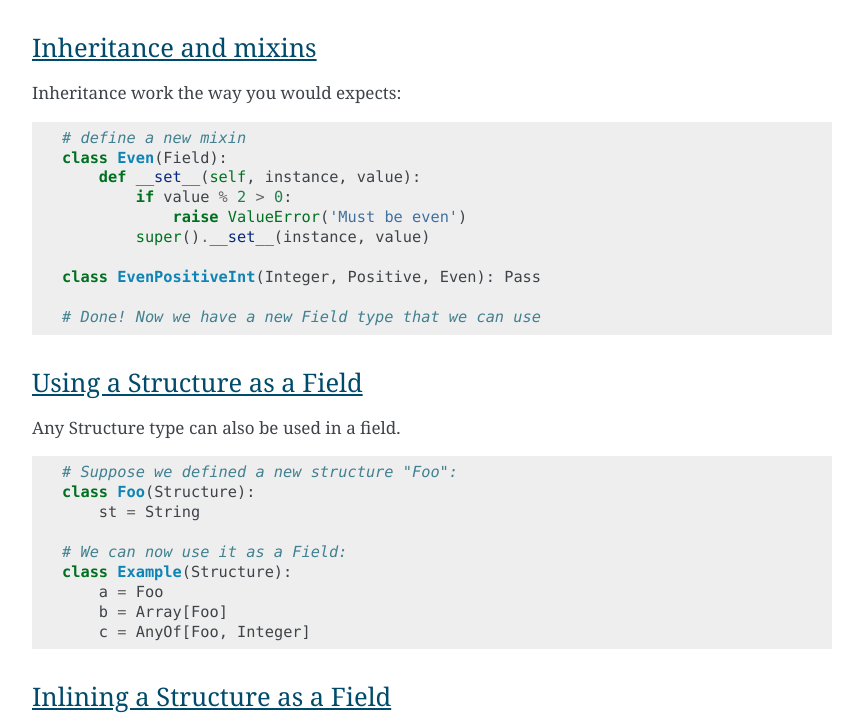
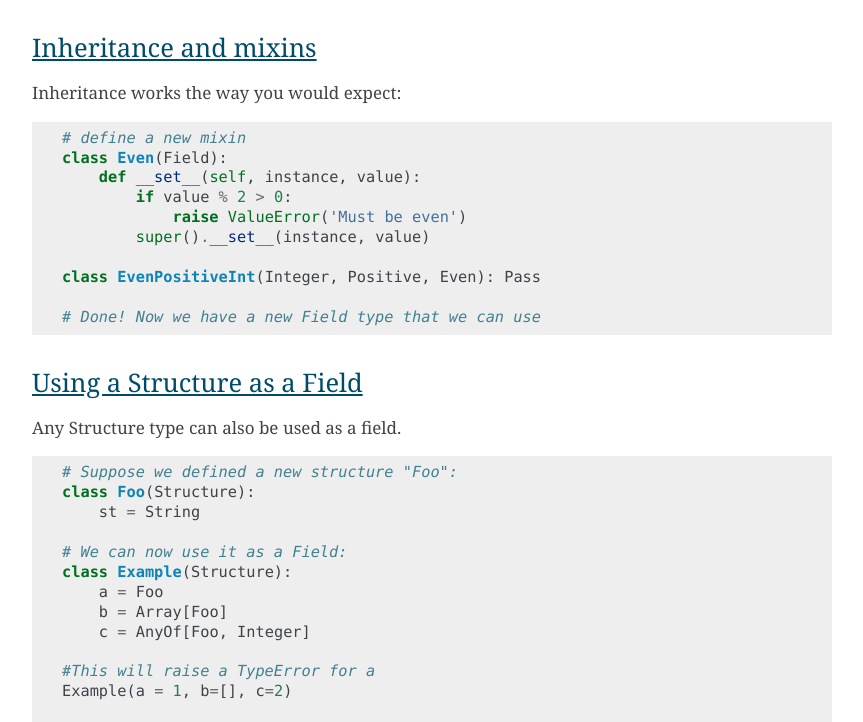
Before and after one commit to glenn-mohre-lab49/typedpy, a Sphinx documentation site: the page built from docs/fields.rst, in a window 1280 px wide and 1400 px high, scrolled down 3099 px, cut to the strip 179-901 px from the top of the window. Shown: the whole strip, without its empty margins (218-1081 px from the left). Built offline with Sphinx 7.4.7, drawn with Linux system fonts in a browser that asks for light colours; some of the changed text lies outside the part shown.

Commit message:
doc cleanup

```diff
--- a/docs/conf.py
+++ b/docs/conf.py
@@ -62,7 +62,7 @@ author = 'Danny Loya'
 # The short X.Y version.
 version = '0.2'
 # The full version, including alpha/beta/rc tags.
-release = '0.2'
+release = '0.23'
 
 # The language for content autogenerated by Sphinx. Refer to documentation
 # for a list of supported languages.
--- a/docs/fields.rst
+++ b/docs/fields.rst
@@ -88,7 +88,7 @@ Re-use
 
 Inheritance and mixins
 ----------------------
-Inheritance work the way you would expects:
+Inheritance works the way you would expect:
 
 .. code-block:: python
 
@@ -109,7 +109,7 @@ Inheritance work the way you would expects:
 
 Using a Structure as a Field
 ----------------------------
-Any Structure type can also be used in a field.
+Any Structure type can also be used as a field.
 
 .. code-block:: python
 
@@ -123,6 +123,11 @@ Any Structure type can also be used in a field.
         b = Array[Foo]
         c = AnyOf[Foo, Integer]
 
+    #This will raise a TypeError for a
+    Example(a = 1, b=[], c=2)
+
+    #This is valid
+    Example(a=Foo(st=""), b=[Foo(st="xyz")], c=2))
 
 .. _structure-inlining:
 
--- a/setup.py
+++ b/setup.py
@@ -30,7 +30,7 @@ setup(
     url="http://github.com/loyada/typedpy",
     download_url ="https://github.com/loyada/typedpy/archive/v0.2.tar.gz",
     keywords=['testing', 'type-safe', 'strict', 'schema', 'validation'],
-    version='0.22'
+    version='0.23'
 )
 
 # coverage run --source=typedpy/ setup.py test
```
